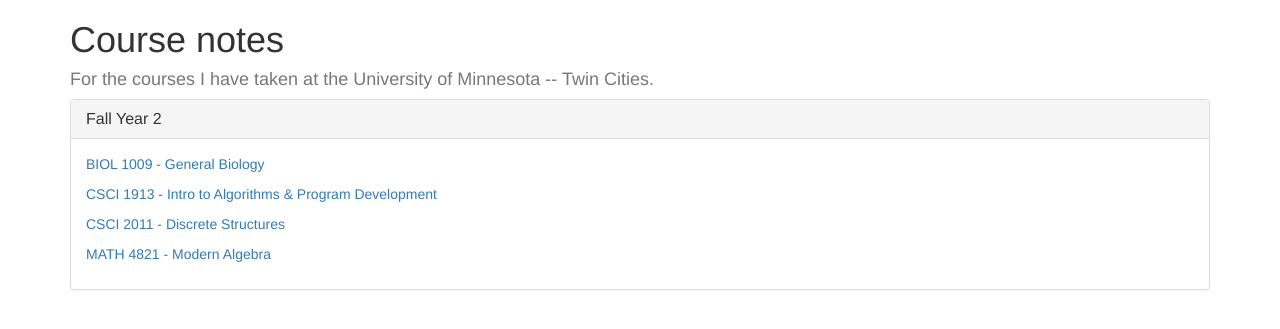
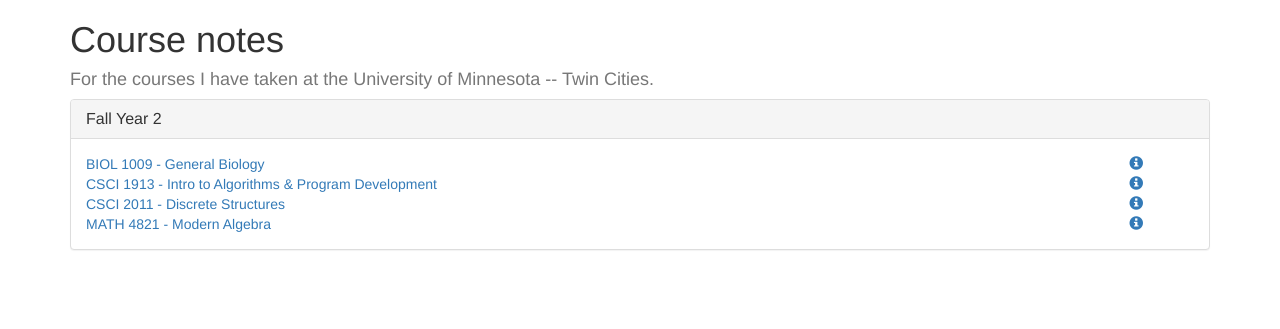
Before and after one commit to kriswithank/personalSite, a Django app: page /notes/ in a window 1280 px wide. Shown: the top 329 px of the page. Run offline with Django 3.2, Linux system fonts and the light colour scheme; data comes from the database, SQL or seed files in the repository; some libraries are stand-ins or nearby versions.

Commit message:
Add link to course info page on index pages

```diff
--- a/coursenotes/templates/coursenotes/index.html
+++ b/coursenotes/templates/coursenotes/index.html
@@ -31,11 +31,18 @@
     </div>
     <div class="panel-body">
         {% for course in courses %}
-            <p>
+        <div class="row">
+            <div class="col-xs-11">
                 <a href="{% url 'coursenotes:course_index' course.id %}">
                     {{ course.dept_num }} {{ course.course_num }} - {{ course.name }}
                 </a>
-            </p>
+            </div>
+            <div class="col-xs-1">
+                <a href="{% url 'coursenotes:course_info' course.id %}">
+                    <span class="glyphicon glyphicon-info-sign"></span>
+                </a>
+            </div>
+        </div>
         {% endfor %}
     </div>
 </div>
```
Also changed, not shown: coursenotes/templates/coursenotes/course_index.html (+13 -1 lines). Lines whose indentation alone changed are shown as unchanged.
